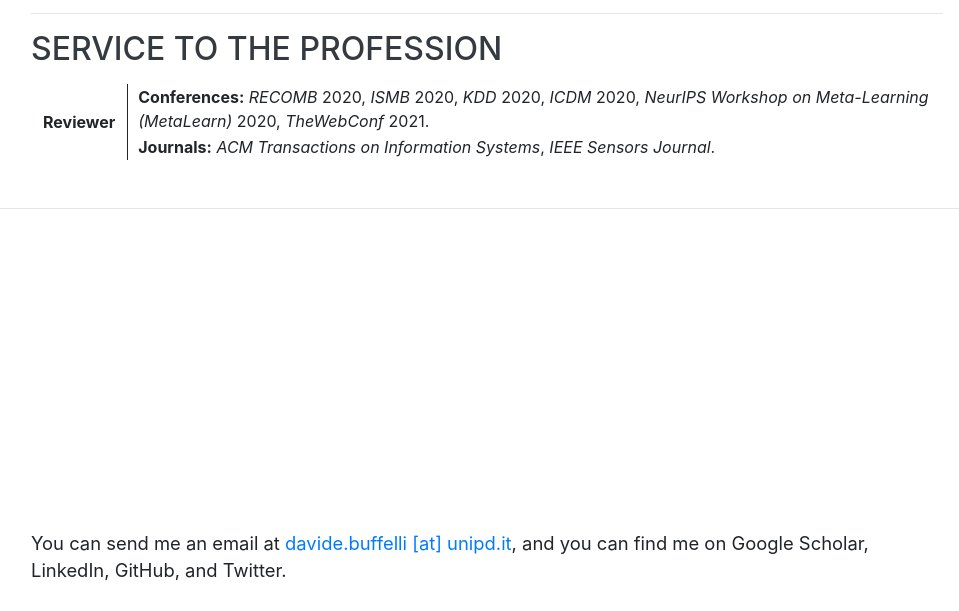
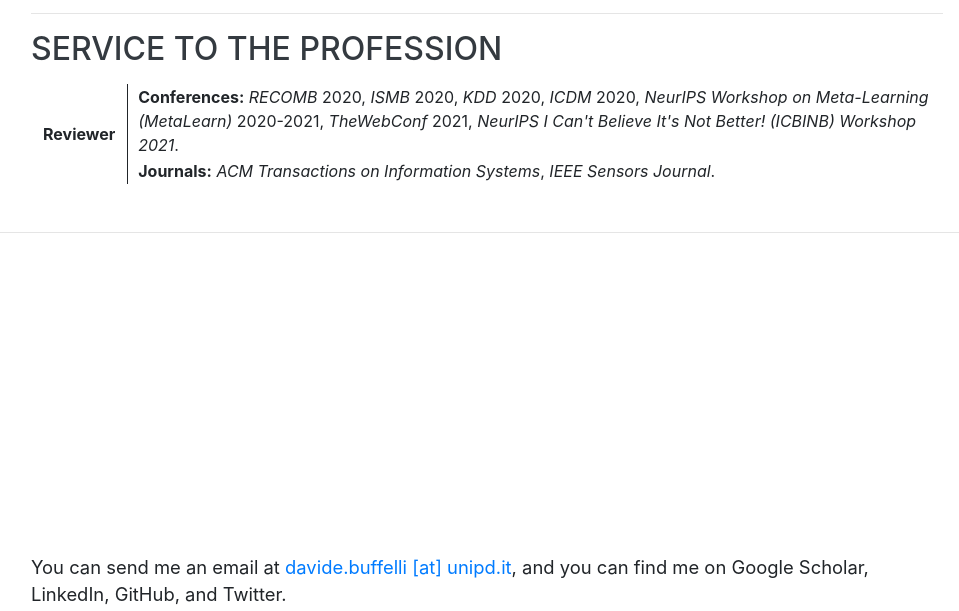
Before and after one commit to DavideBuffelli/davidebuffelli.github.io, a website with bundled scripts: page index.html in a window 1280 px wide. Shown: the part 3291-3902 px from the top of the page, without its empty margins (289-1248 px from the left). Built offline with nearby package versions, Linux system fonts and the light colour scheme; a web font is replaced by a local one.

Commit message:
updated reviewing activity

```diff
--- a/index.html
+++ b/index.html
@@ -319,7 +319,7 @@
         <table style="border-collapse: collapse;">
 			<tr style="border: none;">
 			  <td style="border-right: solid 1px; padding:12px; vertical-align: middle;" rowspan="2"> <strong>Reviewer</strong> </td>
-			  <td style="border-left: solid 1px; padding-left:10px;"><strong>Conferences:</strong> <em>RECOMB</em> 2020, <em>ISMB</em> 2020, <em>KDD</em> 2020, <em>ICDM</em> 2020, <em>NeurIPS Workshop on Meta-Learning (MetaLearn)</em> 2020, <em>TheWebConf</em> 2021.</td>
+              <td style="border-left: solid 1px; padding-left:10px;"><strong>Conferences:</strong> <em>RECOMB</em> 2020, <em>ISMB</em> 2020, <em>KDD</em> 2020, <em>ICDM</em> 2020, <em>NeurIPS Workshop on Meta-Learning (MetaLearn)</em> 2020-2021, <em>TheWebConf</em> 2021, <em>NeurIPS I Can't Believe It's Not Better! (ICBINB) Workshop 2021</em>.</td>
 			</tr>
 			<tr style="border: none;">
 			  <td style="border-left: solid 1px; padding-left:10px;"><strong>Journals:</strong> <em>ACM Transactions on Information Systems</em>, <em>IEEE Sensors Journal</em>.</td>
```
Also changed, not shown: cv.html (+1 -1 lines), 1 other file.
